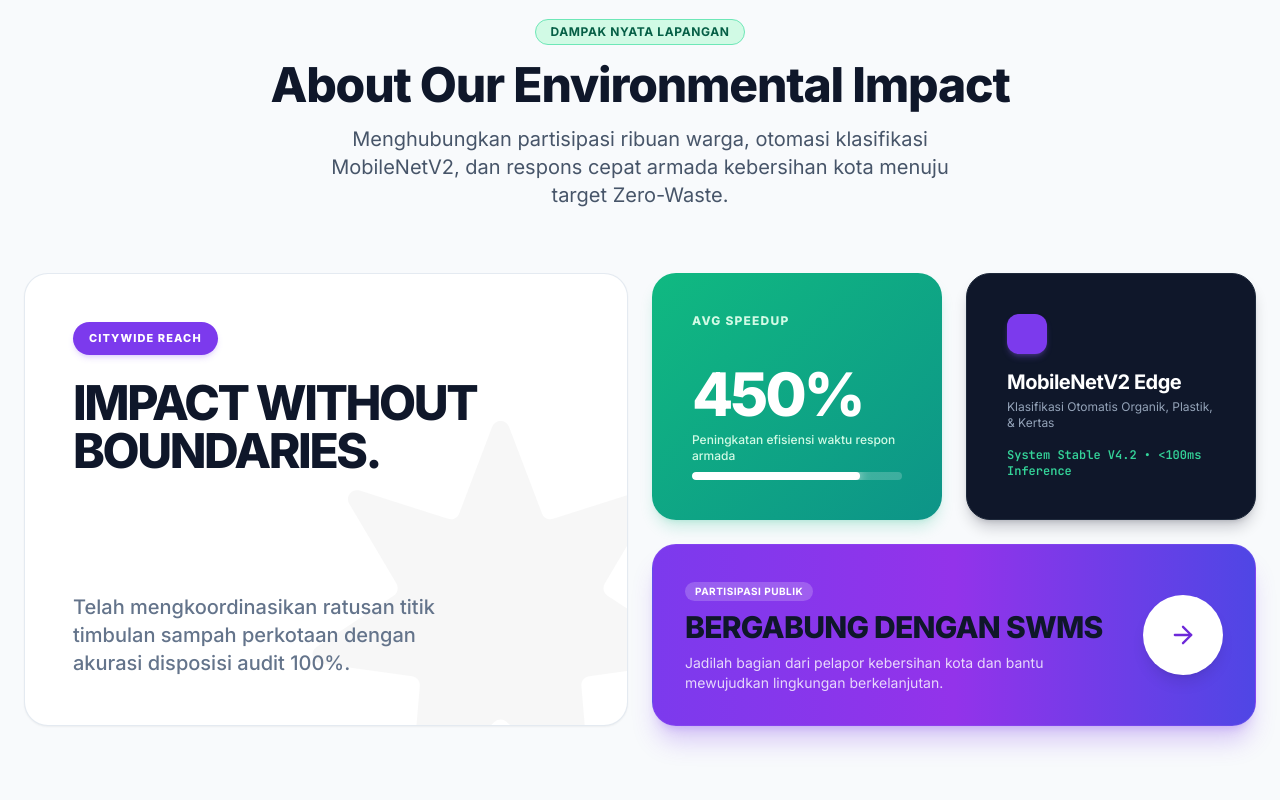
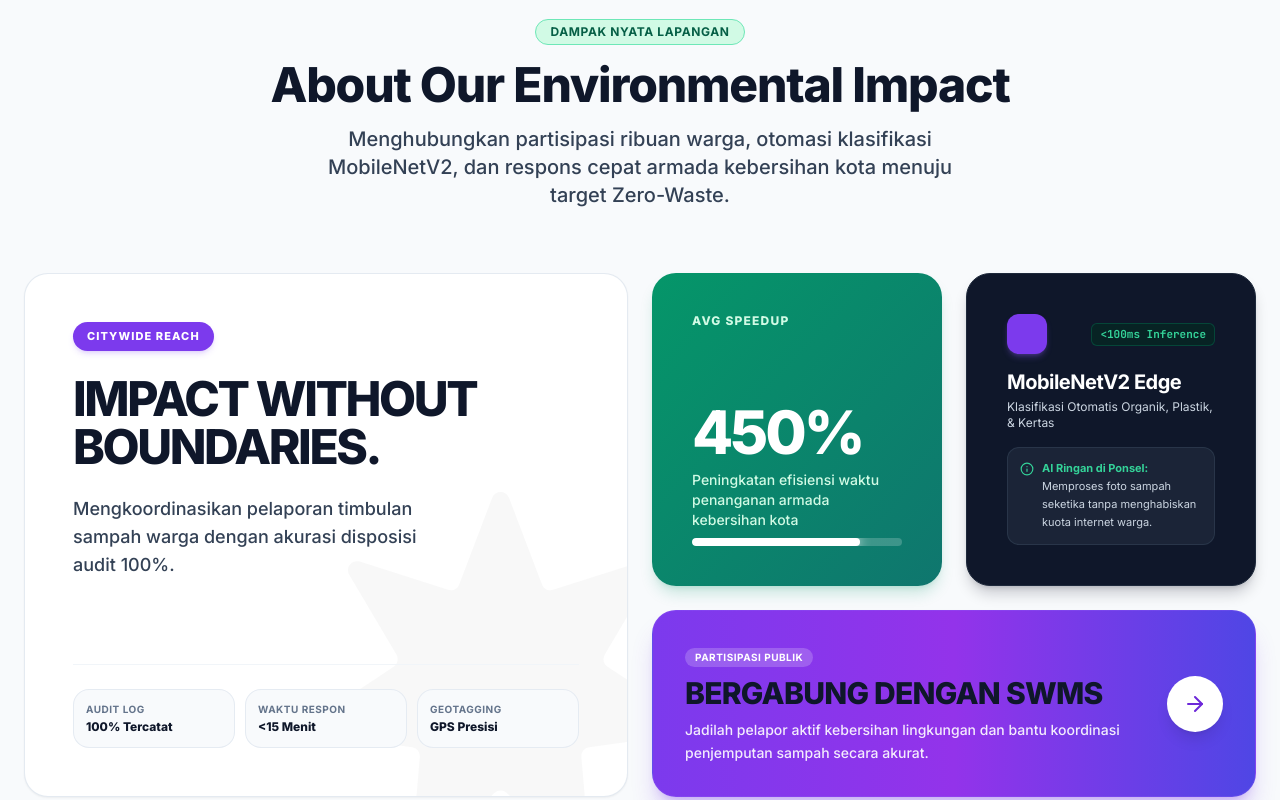
Before and after one commit to Rangga11268/smart-waste-management-system, a Next.js app in the folder web/: page / in a window 1280 px wide. Shown: the part 1020-1820 px from the top of the page. Built offline with nearby package versions, Linux system fonts and the light colour scheme.

Commit message:
fix(web): complete mobile responsiveness & copywriting overhaul, fix sidebar push layout, elevate contrast & balance cards

```diff
--- a/web/src/app/(auth)/login/page.tsx
+++ b/web/src/app/(auth)/login/page.tsx
@@ -291,11 +291,11 @@ function LoginForm() {
               <p className="text-center text-[11px] font-bold uppercase tracking-wider text-slate-400">
                 Pintasan Pengujian Cepat
               </p>
-              <div className="mt-3 grid grid-cols-1 gap-2 sm:grid-cols-2">
+              <div className="mt-3 grid grid-cols-1 gap-2.5 sm:grid-cols-2">
                 <button
                   type="button"
                   onClick={() => handleQuickPreset('admin@bilcode.id', 'Admin123!')}
-                  className="flex items-center justify-center gap-2 rounded-xl border border-emerald-200 bg-emerald-50/80 px-3 py-2 text-xs font-bold text-emerald-800 hover:bg-emerald-100 transition-all shadow-2xs"
+                  className="flex items-center justify-center gap-2 rounded-xl border border-emerald-200 bg-emerald-50/80 px-3 py-2.5 text-xs font-bold text-emerald-800 hover:bg-emerald-100 transition-all shadow-2xs min-h-[44px]"
                 >
                   <ShieldCheck className="h-4 w-4 text-emerald-600 shrink-0" />
                   <span>Login Administrator</span>
@@ -303,7 +303,7 @@ function LoginForm() {
                 <button
                   type="button"
                   onClick={() => handleQuickPreset('user@bilcode.id', 'User123!')}
-                  className="flex items-center justify-center gap-2 rounded-xl border border-slate-200 bg-slate-50 px-3 py-2 text-xs font-bold text-slate-700 hover:bg-slate-100 transition-all shadow-2xs"
+                  className="flex items-center justify-center gap-2 rounded-xl border border-slate-200 bg-slate-50 px-3 py-2.5 text-xs font-bold text-slate-700 hover:bg-slate-100 transition-all shadow-2xs min-h-[44px]"
                 >
                   <UserCheck className="h-4 w-4 text-slate-500 shrink-0" />
                   <span>Login Warga Pelapor</span>
--- a/web/src/app/(dashboard)/dashboard/page.tsx
+++ b/web/src/app/(dashboard)/dashboard/page.tsx
@@ -79,8 +79,8 @@ export default function DashboardPage() {
 
   return (
     <div className="space-y-6 sm:space-y-8">
-      {/* Page Header */}
-      <div className="flex flex-col gap-4 sm:flex-row sm:items-center sm:justify-between pb-2 border-b border-slate-200/80">
+      {/* Page Header with Dedicated Vertical Breathing Room */}
+      <div className="flex flex-col gap-4 sm:flex-row sm:items-center sm:justify-between pb-6 mb-2 border-b border-slate-200/80">
         <div>
           <div className="flex items-center gap-3">
             <h1 className="font-heading text-2xl sm:text-3xl font-extrabold tracking-tight text-slate-900">
--- a/web/src/app/(dashboard)/layout.tsx
+++ b/web/src/app/(dashboard)/layout.tsx
@@ -66,8 +66,8 @@ function DashboardShell({ children }: { children: React.ReactNode }) {
       {/* Sidebar Navigation */}
       <Sidebar isOpen={sidebarOpen} onClose={() => setSidebarOpen(false)} />
 
-      {/* Main App Container */}
-      <div className="flex min-h-screen flex-1 flex-col lg:pl-64">
+      {/* Main App Container with Push Margin on Tablets & Desktop */}
+      <div className="flex min-h-screen flex-1 flex-col md:pl-64">
         {/* Top Header Bar */}
         <Header
           onOpenSidebar={() => setSidebarOpen(true)}
--- a/web/src/app/page.tsx
+++ b/web/src/app/page.tsx
@@ -96,8 +96,8 @@ export default function LandingPage() {
               Akselerasi Keberlanjutan Kota dengan <span className="bg-gradient-to-r from-emerald-600 to-teal-600 bg-clip-text text-transparent">AI Vision</span> & <span className="bg-gradient-to-r from-violet-600 to-indigo-600 bg-clip-text text-transparent">Geotagging</span> Presisi.
             </h1>
 
-            {/* Subtitle */}
-            <p className="text-base sm:text-xl text-slate-600 leading-relaxed max-w-2xl mx-auto font-medium">
+            {/* Subtitle with High WCAG Contrast */}
+            <p className="text-base sm:text-xl text-slate-700 leading-relaxed max-w-2xl mx-auto font-medium">
               SWMS menghubungkan pelaporan foto bukti warga, inferensi model MobileNetV2 berkecepatan tinggi, serta orkestrasi armada lapangan secara waktu-nyata tanpa data loss.
             </p>
 
--- a/web/src/components/StatCard.tsx
+++ b/web/src/components/StatCard.tsx
@@ -18,45 +18,46 @@ export interface StatCardProps {
   className?: string;
 }
 
+/* Deep, high-contrast, comfortable backgrounds that meet WCAG standards without eye strain */
 const cardStyles = {
   black: {
-    bg: 'bg-slate-900 border-slate-800 text-white shadow-lg shadow-slate-900/10',
-    title: 'text-slate-300',
+    bg: 'bg-slate-900 border-slate-800 text-white shadow-md shadow-slate-900/10',
+    title: 'text-slate-300 font-semibold',
     value: 'text-white',
-    pill: 'bg-white/15 text-white border border-white/20',
-    subtitle: 'text-slate-400',
+    pill: 'bg-slate-800 text-slate-200 border border-slate-700',
+    subtitle: 'text-slate-300',
     dots: 'text-slate-400 hover:text-white',
   },
   purple: {
-    bg: 'bg-gradient-to-br from-fuchsia-600 via-purple-600 to-indigo-600 border-purple-500/40 text-white shadow-lg shadow-purple-600/20',
-    title: 'text-purple-100',
+    bg: 'bg-[#18112e] border-purple-900/50 text-white shadow-md shadow-purple-950/20',
+    title: 'text-purple-200 font-semibold',
     value: 'text-white',
-    pill: 'bg-white/20 text-white border border-white/30 backdrop-blur-xs',
-    subtitle: 'text-purple-100/90',
-    dots: 'text-purple-200 hover:text-white',
+    pill: 'bg-purple-900/60 text-purple-200 border border-purple-700/60',
+    subtitle: 'text-purple-200/90',
+    dots: 'text-purple-300 hover:text-white',
   },
   blue: {
-    bg: 'bg-gradient-to-br from-blue-600 via-blue-600 to-indigo-700 border-blue-500/40 text-white shadow-lg shadow-blue-600/20',
-    title: 'text-blue-100',
+    bg: 'bg-[#0e1d3d] border-blue-900/50 text-white shadow-md shadow-blue-950/20',
+    title: 'text-sky-200 font-semibold',
     value: 'text-white',
-    pill: 'bg-white/20 text-white border border-white/30 backdrop-blur-xs',
-    subtitle: 'text-blue-100/90',
-    dots: 'text-blue-200 hover:text-white',
+    pill: 'bg-blue-900/60 text-sky-200 border border-blue-700/60',
+    subtitle: 'text-sky-200/90',
+    dots: 'text-sky-300 hover:text-white',
   },
   emerald: {
-    bg: 'bg-gradient-to-br from-emerald-600 via-teal-600 to-teal-800 border-emerald-500/40 text-white shadow-lg shadow-emerald-600/20',
-    title: 'text-emerald-100',
+    bg: 'bg-[#09221b] border-emerald-900/50 text-white shadow-md shadow-emerald-950/20',
+    title: 'text-emerald-200 font-semibold',
     value: 'text-white',
-    pill: 'bg-white/20 text-white border border-white/30 backdrop-blur-xs',
-    subtitle: 'text-emerald-100/90',
-    dots: 'text-emerald-200 hover:text-white',
+    pill: 'bg-emerald-900/60 text-emerald-200 border border-emerald-700/60',
+    subtitle: 'text-emerald-200/90',
+    dots: 'text-emerald-300 hover:text-white',
   },
   default: {
     bg: 'bg-white border-slate-200 text-slate-900 shadow-sm',
-    title: 'text-slate-500',
+    title: 'text-slate-600 font-semibold',
     value: 'text-slate-900',
     pill: 'bg-slate-100 text-slate-700 border border-slate-200',
-    subtitle: 'text-slate-500',
+    subtitle: 'text-slate-600',
     dots: 'text-slate-400 hover:text-slate-600',
   },
 };
@@ -84,9 +85,9 @@ export default function StatCard({
           <div className="h-4 w-28 rounded bg-slate-200" />
           <div className="h-4 w-6 rounded bg-slate-200" />
         </div>
-        <div className="mt-6 flex items-baseline gap-3">
+        <div className="mt-5 space-y-3">
           <div className="h-10 w-24 rounded bg-slate-200" />
-          <div className="h-6 w-16 rounded-full bg-slate-200" />
+          <div className="h-5 w-28 rounded-full bg-slate-200" />
         </div>
         <div className="mt-5 pt-3 border-t border-slate-100">
           <div className="h-3 w-36 rounded bg-slate-100" />
@@ -109,7 +110,7 @@ export default function StatCard({
     >
       {/* Top Header: Title & Action/Icon */}
       <div className="flex items-center justify-between">
-        <span className={cn('text-sm font-semibold tracking-wide', style.title)}>
+        <span className={cn('text-sm tracking-wide', style.title)}>
           {title}
         </span>
         <div className="flex items-center gap-1.5">
@@ -120,7 +121,7 @@ export default function StatCard({
           ) : (
             <button
               type="button"
-              className={cn('rounded p-1 transition-colors', style.dots)}
+              className={cn('rounded-lg p-1.5 transition-colors min-h-[32px] min-w-[32px] flex items-center justify-center', style.dots)}
               aria-label="Opsi metrik"
             >
               <MoreHorizontal className="h-4 w-4" />
@@ -129,12 +130,13 @@ export default function StatCard({
         </div>
       </div>
 
-      {/* Main Metric Value & Trend Pill */}
-      <div className="mt-5 flex items-baseline flex-wrap gap-2.5">
-        <div className={cn('text-3xl sm:text-4xl font-extrabold tracking-tight', style.value)}>
+      {/* Main Metric Value (Uncramped with Dedicated Breathing Room) */}
+      <div className="mt-5">
+        <div className={cn('text-4xl sm:text-5xl font-black tracking-tight leading-none', style.value)}>
           {value}
         </div>
         {trend && (
+          <div className="mt-3">
             <span
               className={cn(
                 'inline-flex items-center gap-1 rounded-full px-2.5 py-0.5 text-xs font-bold',
@@ -143,13 +145,14 @@ export default function StatCard({
             >
               {trend.value}
             </span>
+          </div>
         )}
       </div>
 
       {/* Footer Comparison Subtitle */}
       {subtitle && (
-        <div className="mt-5 pt-3 border-t border-white/10 flex items-center justify-between text-xs">
-          <span className={cn('font-medium line-clamp-1', style.subtitle)}>
+        <div className="mt-5 pt-3.5 border-t border-white/10 flex items-center justify-between text-xs">
+          <span className={cn('line-clamp-1 font-medium', style.subtitle)}>
             {subtitle}
           </span>
         </div>
--- a/web/src/components/ui/about-bento.tsx
+++ b/web/src/components/ui/about-bento.tsx
@@ -3,31 +3,31 @@
 import { Card } from "@/components/ui/card";
 import React from "react";
 import Link from "next/link";
-import { ArrowRight } from "lucide-react";
+import { ArrowRight, Info } from "lucide-react";
 
 export function AboutBento() {
   return (
-    <section className="bg-slate-50 py-20 px-6 font-sans">
+    <section className="bg-slate-50 py-12 px-4 sm:py-20 sm:px-6 font-sans">
       <div className="max-w-7xl mx-auto">
-        <div className="text-center mb-16">
+        <div className="text-center mb-12 sm:mb-16">
           <div className="inline-flex items-center gap-2 px-3.5 py-1 rounded-full bg-emerald-100 border border-emerald-300 text-emerald-800 text-xs font-bold uppercase tracking-wider mb-4">
             Dampak Nyata Lapangan
           </div>
-          <h2 className="text-4xl sm:text-5xl font-black text-slate-900 tracking-tight mb-4">
+          <h2 className="text-3xl sm:text-4xl lg:text-5xl font-black text-slate-900 tracking-tight mb-4">
             About Our Environmental Impact
           </h2>
-          <p className="text-lg sm:text-xl text-slate-600 max-w-2xl mx-auto leading-relaxed">
+          <p className="text-base sm:text-xl text-slate-700 max-w-2xl mx-auto leading-relaxed font-medium">
             Menghubungkan partisipasi ribuan warga, otomasi klasifikasi MobileNetV2, dan respons cepat armada kebersihan kota menuju target Zero-Waste.
           </p>
         </div>
 
-        <div className="grid grid-cols-1 md:grid-cols-4 gap-6">
-          {/* Card 1: Large Feature (Global / Citywide Reach) */}
-          <Card className="md:col-span-2 md:row-span-2 bg-white rounded-3xl p-8 sm:p-12 flex flex-col justify-between border border-slate-200/90 relative overflow-hidden group shadow-sm hover:shadow-xl transition-all duration-300">
+        <div className="grid grid-cols-1 md:grid-cols-4 gap-5 sm:gap-6">
+          {/* Card 1: Large Feature (Balanced Visual Weight with 3-Metric Matrix) */}
+          <Card className="md:col-span-2 md:row-span-2 bg-white rounded-3xl p-6 sm:p-10 lg:p-12 flex flex-col justify-between border border-slate-200/90 relative overflow-hidden group shadow-sm hover:shadow-xl transition-all duration-300">
             <svg
               width="377"
               height="368"
-              className="w-[340px] sm:w-[380px] fill-neutral-100/80 absolute -bottom-16 group-hover:rotate-180 transition-transform duration-1000 ease-in-out -right-16 pointer-events-none"
+              className="w-[280px] sm:w-[380px] fill-neutral-100/70 absolute -bottom-16 group-hover:rotate-180 transition-transform duration-1000 ease-in-out -right-16 pointer-events-none"
               viewBox="0 0 377 368"
               fill="none"
               xmlns="http://www.w3.org/2000/svg"
@@ -35,51 +35,84 @@ export function AboutBento() {
             >
               <path d="M179.692 5.79814C182.635 -1.93287 193.572 -1.93285 196.515 5.79816L229.505 92.466C231.206 96.9342 236.103 99.2928 240.657 97.8366L328.986 69.5929C336.865 67.0735 343.684 75.6242 339.474 82.7452L292.284 162.574C289.851 166.69 291.061 171.99 295.038 174.642L372.192 226.091C379.075 230.68 376.641 241.343 368.449 242.491L276.613 255.369C271.878 256.033 268.489 260.283 268.895 265.047L276.776 357.445C277.479 365.688 267.625 370.433 261.619 364.744L194.293 300.973C190.821 297.686 185.386 297.686 181.914 300.973L114.588 364.744C108.582 370.433 98.7281 365.688 99.4311 357.445L107.312 265.047C107.718 260.283 104.329 256.033 99.5941 255.369L7.7582 242.491C-0.433812 241.343 -2.86746 230.68 4.01488 226.091L81.1687 174.642C85.1465 171.99 86.3561 166.69 83.9231 162.574L36.7325 82.7452C32.523 75.6242 39.342 67.0735 47.2212 69.5929L135.55 97.8366C140.104 99.2928 145.001 96.9342 146.702 92.4659L179.692 5.79814Z" />
             </svg>
-            <div className="space-y-6 relative z-10">
-              <div className="inline-flex px-4 py-2 rounded-full bg-violet-600 text-white text-[11px] font-black uppercase tracking-widest shadow-md shadow-violet-500/20">
+            <div className="space-y-4 sm:space-y-6 relative z-10">
+              <div className="inline-flex px-3.5 py-1.5 rounded-full bg-violet-600 text-white text-[11px] font-black uppercase tracking-widest shadow-md shadow-violet-500/20">
                 Citywide Reach
               </div>
-              <h3 className="text-4xl sm:text-5xl font-black text-slate-900 tracking-tighter leading-tight">
+              <h3 className="text-3xl sm:text-5xl font-black text-slate-900 tracking-tighter leading-tight">
                 IMPACT WITHOUT
                 <br />
                 BOUNDARIES.
               </h3>
+              <p className="text-base sm:text-lg text-slate-700 font-medium leading-relaxed max-w-sm">
+                Mengkoordinasikan pelaporan timbulan sampah warga dengan akurasi disposisi audit 100%.
+              </p>
             </div>
-            <div className="mt-12 relative z-10">
-              <p className="text-lg sm:text-xl text-slate-500 font-medium leading-relaxed max-w-sm">
-                Telah mengkoordinasikan ratusan titik timbulan sampah perkotaan dengan akurasi disposisi audit 100%.
-              </p>
+
+            {/* Zero-Void Structured 3-Metric Summary */}
+            <div className="mt-8 pt-6 border-t border-slate-100 grid grid-cols-1 sm:grid-cols-3 gap-2.5 relative z-10">
+              <div className="bg-slate-50 rounded-2xl p-3 border border-slate-200/80">
+                <span className="text-[10px] font-bold uppercase tracking-wider text-slate-500 block">Audit Log</span>
+                <span className="text-xs font-black text-slate-900 mt-0.5 block">100% Tercatat</span>
+              </div>
+              <div className="bg-slate-50 rounded-2xl p-3 border border-slate-200/80">
+                <span className="text-[10px] font-bold uppercase tracking-wider text-slate-500 block">Waktu Respon</span>
+                <span className="text-xs font-black text-slate-900 mt-0.5 block">&lt;15 Menit</span>
+              </div>
+              <div className="bg-slate-50 rounded-2xl p-3 border border-slate-200/80">
+                <span className="text-[10px] font-bold uppercase tracking-wider text-slate-500 block">Geotagging</span>
+                <span className="text-xs font-black text-slate-900 mt-0.5 block">GPS Presisi</span>
+              </div>
             </div>
           </Card>
 
           {/* Card 2: Growth Metric (Emerald Card) */}
-          <Card className="bg-gradient-to-br from-emerald-500 to-teal-600 rounded-3xl p-8 sm:p-10 text-white flex flex-col border-none justify-between shadow-lg shadow-emerald-500/20 hover:scale-[1.02] transition-transform">
+          <Card className="bg-gradient-to-br from-emerald-600 to-teal-700 rounded-3xl p-6 sm:p-8 lg:p-10 text-white flex flex-col border-none justify-between shadow-lg shadow-emerald-600/20 hover:scale-[1.02] transition-transform">
             <span className="text-xs font-black uppercase tracking-widest text-emerald-100">
               Avg Speedup
             </span>
-            <div className="space-y-2">
+            <div className="space-y-2 mt-4 sm:mt-0">
               <span className="text-5xl sm:text-6xl font-black tracking-tighter">450%</span>
-              <p className="text-xs text-emerald-100 font-medium">Peningkatan efisiensi waktu respon armada</p>
+              <p className="text-xs sm:text-sm text-emerald-100 font-medium leading-snug">
+                Peningkatan efisiensi waktu penanganan armada kebersihan kota
+              </p>
               <div className="h-2 w-full bg-white/20 rounded-full overflow-hidden mt-3">
                 <div className="h-full w-4/5 bg-white rounded-full shadow-[0_0_12px_rgba(255,255,255,0.9)]" />
               </div>
             </div>
           </Card>
 
-          {/* Card 3: System Stability / AI Engine (Dark Charcoal Card) */}
-          <Card className="bg-slate-900 rounded-3xl p-8 sm:p-10 text-white flex flex-col justify-center gap-4 border border-slate-800 shadow-lg shadow-slate-950/20 hover:scale-[1.02] transition-transform">
-            <div className="h-10 w-10 rounded-xl bg-violet-600 flex items-center justify-center shadow-md shadow-violet-500/30">
-              <div className="h-4 w-4 bg-white rounded-full animate-ping" />
+          {/* Card 3: AI Engine with Awam-Friendly Tooltip Card */}
+          <Card className="bg-slate-900 rounded-3xl p-6 sm:p-8 lg:p-10 text-white flex flex-col justify-between gap-4 border border-slate-800 shadow-lg shadow-slate-950/20 hover:scale-[1.02] transition-transform">
+            <div className="flex items-center justify-between">
+              <div className="h-10 w-10 rounded-xl bg-violet-600 flex items-center justify-center shadow-md shadow-violet-500/30">
+                <div className="h-4 w-4 bg-white rounded-full animate-ping" />
+              </div>
+              <span className="font-mono text-[11px] font-bold text-emerald-400 bg-emerald-950/60 border border-emerald-800/60 px-2 py-0.5 rounded-md">
+                &lt;100ms Inference
+              </span>
             </div>
+
             <div>
-              <h4 className="text-xl font-bold tracking-tight text-white leading-tight">MobileNetV2 Edge</h4>
-              <p className="text-xs text-slate-400 mt-1">Klasifikasi Otomatis Organik, Plastik, & Kertas</p>
+              <h4 className="text-xl font-bold tracking-tight text-white leading-tight">
+                MobileNetV2 Edge
+              </h4>
+              <p className="text-xs text-slate-300 mt-1">
+                Klasifikasi Otomatis Organik, Plastik, & Kertas
+              </p>
             </div>
-            <p className="text-xs text-emerald-400 font-mono font-semibold">System Stable V4.2 • &lt;100ms Inference</p>
+
+            {/* Awam-Friendly Explanation Box */}
+            <div className="rounded-xl bg-slate-800/80 p-3 border border-slate-700/60 text-[11px] text-slate-300 leading-relaxed flex items-start gap-2">
+              <Info className="h-3.5 w-3.5 text-emerald-400 shrink-0 mt-0.5" />
+              <span>
+                <strong className="text-emerald-400">AI Ringan di Ponsel:</strong> Memproses foto sampah seketika tanpa menghabiskan kuota internet warga.
+              </span>
+            </div>
           </Card>
 
           {/* Card 4: Community Call to Action (Violet Card) */}
-          <Card className="md:col-span-2 rounded-3xl p-6 sm:p-8 border border-violet-500/30 flex flex-col sm:flex-row gap-6 items-start sm:items-center justify-between cursor-pointer bg-gradient-to-r from-violet-600 via-purple-600 to-indigo-600 shadow-xl shadow-violet-600/25 hover:shadow-violet-600/35 transition-all duration-300 group overflow-hidden">
+          <Card className="md:col-span-2 rounded-3xl p-6 sm:p-8 border border-violet-500/30 flex flex-col sm:flex-row gap-5 items-start sm:items-center justify-between cursor-pointer bg-gradient-to-r from-violet-600 via-purple-600 to-indigo-600 shadow-xl shadow-violet-600/25 hover:shadow-violet-600/35 transition-all duration-300 group overflow-hidden">
             <div className="space-y-2 relative z-10 text-white">
               <div className="inline-flex items-center gap-1.5 px-2.5 py-0.5 rounded-full bg-white/20 text-[10px] font-bold uppercase tracking-wider text-white">
                 Partisipasi Publik
@@ -87,16 +120,16 @@ export function AboutBento() {
               <h4 className="text-2xl sm:text-3xl font-black uppercase tracking-tight">
                 Bergabung dengan SWMS
               </h4>
-              <p className="text-white/80 text-sm max-w-md">
-                Jadilah bagian dari pelapor kebersihan kota dan bantu mewujudkan lingkungan berkelanjutan.
+              <p className="text-white/90 text-sm max-w-md font-medium leading-relaxed">
+                Jadilah pelapor aktif kebersihan lingkungan dan bantu koordinasi penjemputan sampah secara akurat.
               </p>
             </div>
             <Link
               href="/login"
-              className="h-16 w-16 sm:h-20 sm:w-20 shrink-0 rounded-full flex items-center justify-center text-2xl sm:text-3xl bg-white text-violet-700 shadow-lg group-hover:scale-110 group-hover:bg-slate-50 transition-all duration-300 relative z-10"
+              className="h-14 w-14 sm:h-18 sm:w-18 shrink-0 rounded-full flex items-center justify-center text-xl sm:text-2xl bg-white text-violet-700 shadow-lg group-hover:scale-110 group-hover:bg-slate-50 transition-all duration-300 relative z-10 min-h-[44px] min-w-[44px]"
               aria-label="Masuk ke portal SWMS"
             >
-              <ArrowRight className="h-7 w-7 text-violet-700" />
+              <ArrowRight className="h-6 w-6 text-violet-700" />
             </Link>
           </Card>
         </div>
```
Also changed, not shown: web/src/components/Header.tsx (+6 -9 lines), web/src/components/Sidebar.tsx (+40 -32 lines), 1 other file (tests, documents, lock files or other folders). Lines whose indentation alone changed are shown as unchanged.
